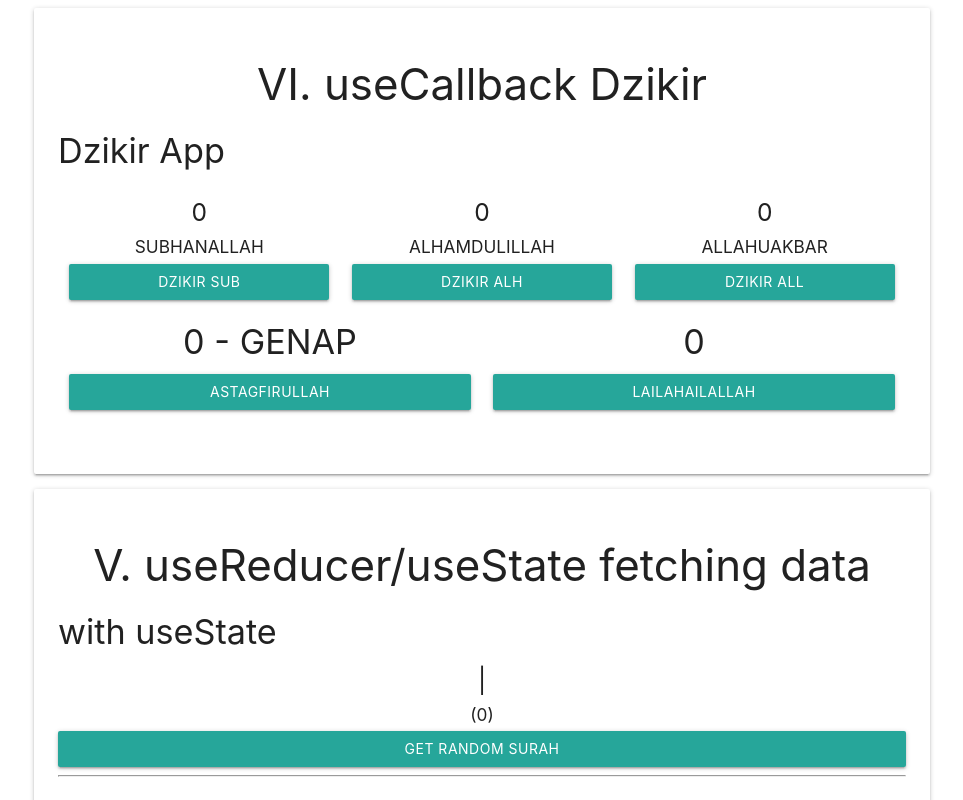
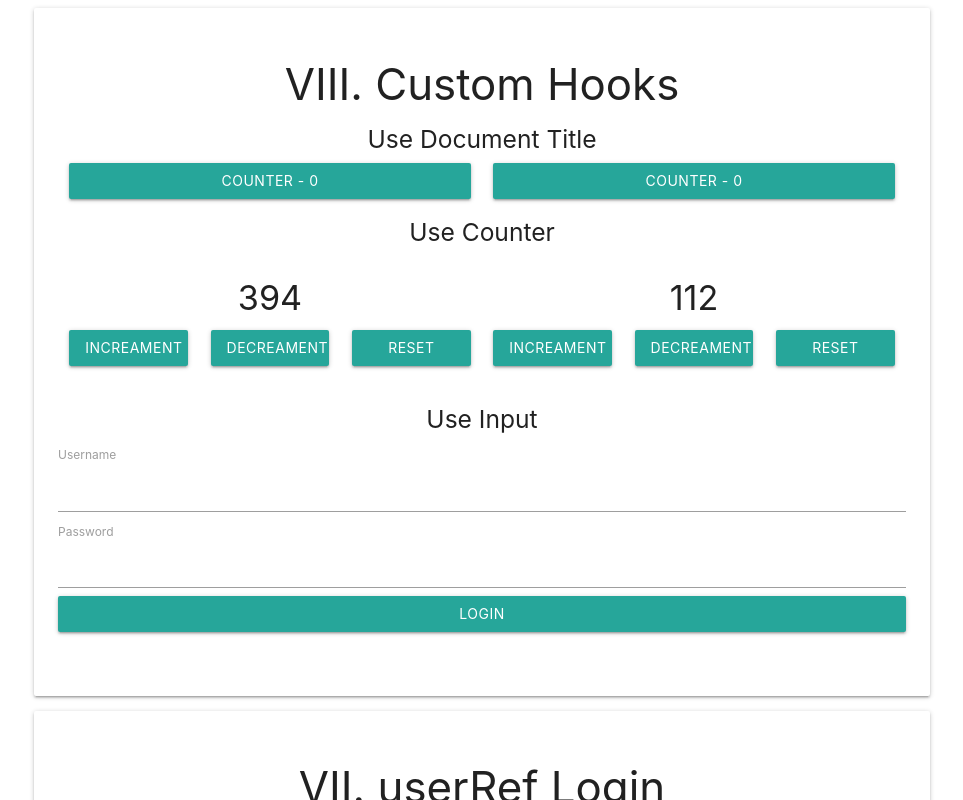
Before and after one commit to abdymm/learn-react-hook, a React (Create React App) app: page / in a window 1280 px wide. Shown: the top 800 px of the page, without its empty margins (158-1121 px from the left). Built offline with nearby package versions, Linux system fonts and the light colour scheme; no server answers.

Commit message:
custom hooks

```diff
--- a/src/App.js
+++ b/src/App.js
@@ -12,6 +12,8 @@ import FetchDataUseState from "./components/useState/FetchDataUseState";
 import FetchDataUseReducer from "./components/useReducer/FetchDataUseReducer";
 
 import Dzikir from "./components/useCallback/Dzikir";
+import Login from "./components/useRef/Login";
+import CustomHooks from "./components/customHook/CustomHooks";
 
 function App() {
   return (
@@ -19,10 +21,25 @@ function App() {
       <div className="use-state">
         <div className="card">
           <div className="card-content">
+            <h3 className="center">VIII. Custom Hooks</h3>
+            <CustomHooks />
+          </div>
+        </div>
+
+        <div className="card">
+          <div className="card-content">
+            <h3 className="center">VII. userRef Login</h3>
+            <Login />
+          </div>
+        </div>
+
+        <div className="card">
+          <div className="card-content">
             <h3 className="center">VI. useCallback Dzikir</h3>
             <Dzikir />
           </div>
         </div>
+
         <div className="card">
           <div className="card-content">
             <h3 className="center">V. useReducer/useState fetching data</h3>
--- /dev/null
+++ b/src/components/customHook/Counter1.js
@@ -0,0 +1,41 @@
+import React from "react";
+import useCounter from "./hooks/useCounter";
+
+function Counter1({ initialValue }) {
+  const [counter, increament, decreament, reset] = useCounter(initialValue);
+
+  return (
+    <div>
+      <h4 className="center">{counter}</h4>
+      <div className="row">
+        <div className="col m4">
+          <button
+            onClick={increament}
+            className="waves-effect waves-light btn btn-block"
+          >
+            Increament
+          </button>
+        </div>
+
+        <div className="col m4">
+          <button
+            onClick={decreament}
+            className="waves-effect waves-light btn btn-block"
+          >
+            Decreament
+          </button>
+        </div>
+        <div className="col m4">
+          <button
+            onClick={reset}
+            className="waves-effect waves-light btn btn-block"
+          >
+            Reset
+          </button>
+        </div>
+      </div>
+    </div>
+  );
+}
+
+export default Counter1;
--- /dev/null
+++ b/src/components/customHook/Counter2.js
@@ -0,0 +1,41 @@
+import React from "react";
+import useCounter from "./hooks/useCounter";
+
+function Counter2({ initialValue }) {
+  const [counter, increament, decreament, reset] = useCounter(initialValue);
+
+  return (
+    <div>
+      <h4 className="center">{counter}</h4>
+      <div className="row">
+        <div className="col m4">
+          <button
+            onClick={increament}
+            className="waves-effect waves-light btn btn-block"
+          >
+            Increament
+          </button>
+        </div>
+
+        <div className="col m4">
+          <button
+            onClick={decreament}
+            className="waves-effect waves-light btn btn-block"
+          >
+            Decreament
+          </button>
+        </div>
+        <div className="col m4">
+          <button
+            onClick={reset}
+            className="waves-effect waves-light btn btn-block"
+          >
+            Reset
+          </button>
+        </div>
+      </div>
+    </div>
+  );
+}
+
+export default Counter2;
--- /dev/null
+++ b/src/components/customHook/CounterDocTitle.js
@@ -0,0 +1,21 @@
+import React, { useState } from "react";
+import useDocumentTitle from "./hooks/useDocumentTitle";
+
+function CounterDocTitle() {
+  const [counter, setCounter] = useState(0);
+
+  useDocumentTitle(counter)
+
+  return (
+    <div>
+      <button
+        onClick={() => setCounter(counter + 1)}
+        className="waves-effect waves-light btn btn-block"
+      >
+        Counter - {counter}
+      </button>
+    </div>
+  );
+}
+
+export default CounterDocTitle;
--- /dev/null
+++ b/src/components/customHook/CounterDocTitle2.js
@@ -0,0 +1,21 @@
+import React, { useState } from "react";
+import useDocumentTitle from "./hooks/useDocumentTitle";
+
+function CounterDocTitle2() {
+  const [counter, setCounter] = useState(0);
+
+  useDocumentTitle(counter)
+
+  return (
+    <div>
+      <button
+        onClick={() => setCounter(counter + 1)}
+        className="waves-effect waves-light btn btn-block"
+      >
+        Counter - {counter}
+      </button>
+    </div>
+  );
+}
+
+export default CounterDocTitle2;
--- /dev/null
+++ b/src/components/customHook/CustomHooks.js
@@ -0,0 +1,41 @@
+import React from "react";
+import CounterDocTitle from "./CounterDocTitle";
+import CounterDocTitle2 from "./CounterDocTitle2";
+import Counter1 from "./Counter1";
+import Counter2 from "./Counter2";
+import Form from "./Form";
+
+function CustomHooks() {
+  return (
+    <div>
+      <h5 className="center">Use Document Title</h5>
+      <div className="row">
+        <div className="col m6">
+          <CounterDocTitle />
+        </div>
+        <div className="col m6">
+          <CounterDocTitle2 />
+        </div>
+      </div>
+
+      <h5 className="center">Use Counter</h5>
+      <div className="row">
+        <div className="col m6">
+          <Counter1 initialValue={394} />
+        </div>
+        <div className="col m6">
+          <Counter2 initialValue={112} />
+        </div>
+      </div>
+
+      <h5 className="center">Use Input</h5>
+      <div className="row">
+        <div className="col m12">
+          <Form />
+        </div>
+      </div>
+    </div>
+  );
+}
+
+export default CustomHooks;
--- /dev/null
+++ b/src/components/customHook/Form.js
@@ -0,0 +1,38 @@
+import React, { useState } from "react";
+import useInput from "./hooks/useInput";
+
+function Form() {
+  const initialValue = "";
+
+  const [username, usernameReset, usernameBind] = useInput(initialValue);
+  const [password, passwordReset, passwordBind] = useInput(initialValue);
+
+  const reset = () => {
+    alert(`Halo ${username} & ${password}`);
+    usernameReset();
+    passwordReset();
+  };
+
+  return (
+    <div className="row">
+      <div>
+        <label>Username</label>
+        <input type="text" {...usernameBind} />
+      </div>
+
+      <div>
+        <label>Password</label>
+        <input type="text" {...passwordBind} />
+      </div>
+
+      <button
+        className="waves-effect waves-light btn btn-block"
+        onClick={reset}
+      >
+        LOGIN
+      </button>
+    </div>
+  );
+}
+
+export default Form;
--- /dev/null
+++ b/src/components/customHook/hooks/useCounter.js
@@ -0,0 +1,20 @@
+import { useState } from "react";
+
+function useCounter(initialValue = 0) {
+  const [counter, setCounter] = useState(initialValue);
+
+  const increament = () => {
+    setCounter(counter + 1);
+  };
+
+  const decreament = () => {
+    setCounter(counter - 1);
+  };
+
+  const reset = () => {
+    setCounter(initialValue);
+  };
+  return [counter, increament, decreament, reset];
+}
+
+export default useCounter;
--- /dev/null
+++ b/src/components/customHook/hooks/useDocumentTitle.js
@@ -0,0 +1,12 @@
+import { useEffect } from "react";
+
+function useDocumentTitle(counter) {
+  useEffect(() => {
+    document.title = `Counter ${counter}`;
+    return () => {
+      document.title = "Counter 0";
+    };
+  }, [counter]);
+}
+
+export default useDocumentTitle;
--- /dev/null
+++ b/src/components/customHook/hooks/useInput.js
@@ -0,0 +1,21 @@
+import { useState } from "react";
+
+function useInput(initialValue) {
+  const [value, setValue] = useState(initialValue);
+
+  const reset = () => {
+    setValue(initialValue);
+  };
+
+  const bind = {
+    value,
+    onChange: e => {
+      setValue(e.target.value);
+    },
+    test: "haha"
+  };
+
+  return [value, reset, bind];
+}
+
+export default useInput;
--- /dev/null
+++ b/src/components/useRef/Login.js
@@ -0,0 +1,19 @@
+import React, { useRef, useEffect } from "react";
+
+function Login() {
+  const usernameInputRef = useRef(null);
+
+  useEffect(() => {
+    usernameInputRef.current.focus();
+
+  }, []);
+
+  return (
+    <div>
+      <input ref={usernameInputRef} type="text" placeholder="Username"></input>
+      <input type="text" placeholder="Password"></input>
+    </div>
+  );
+}
+
+export default Login;
```
